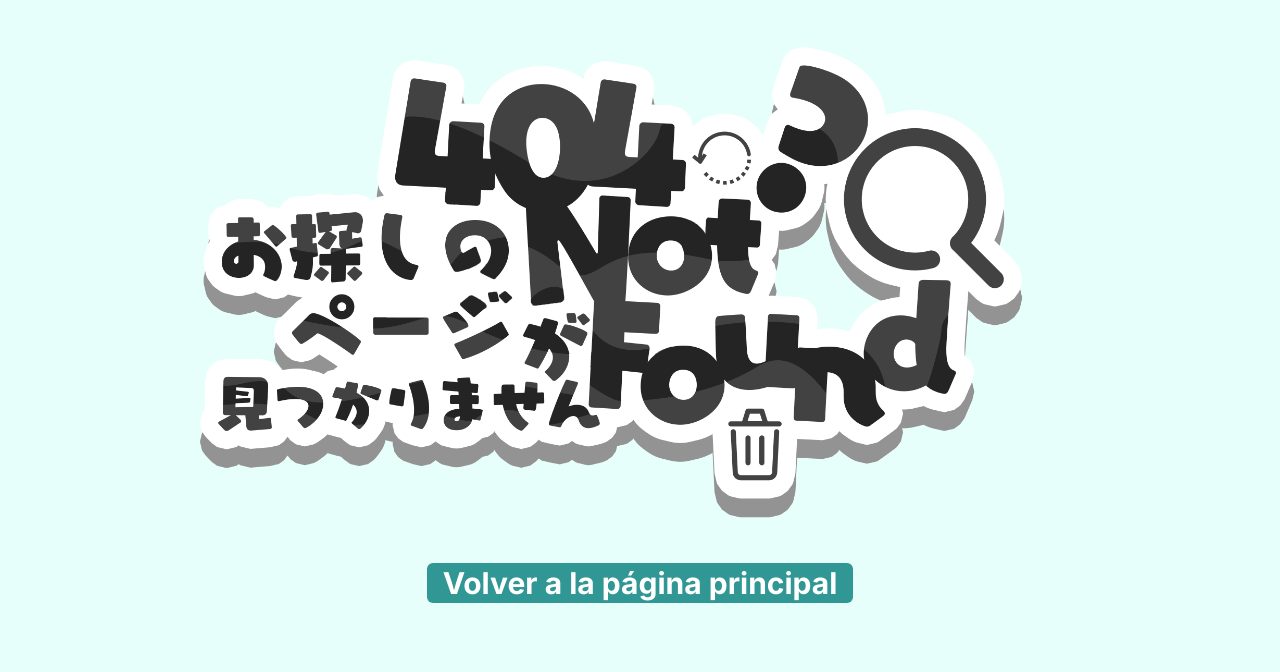
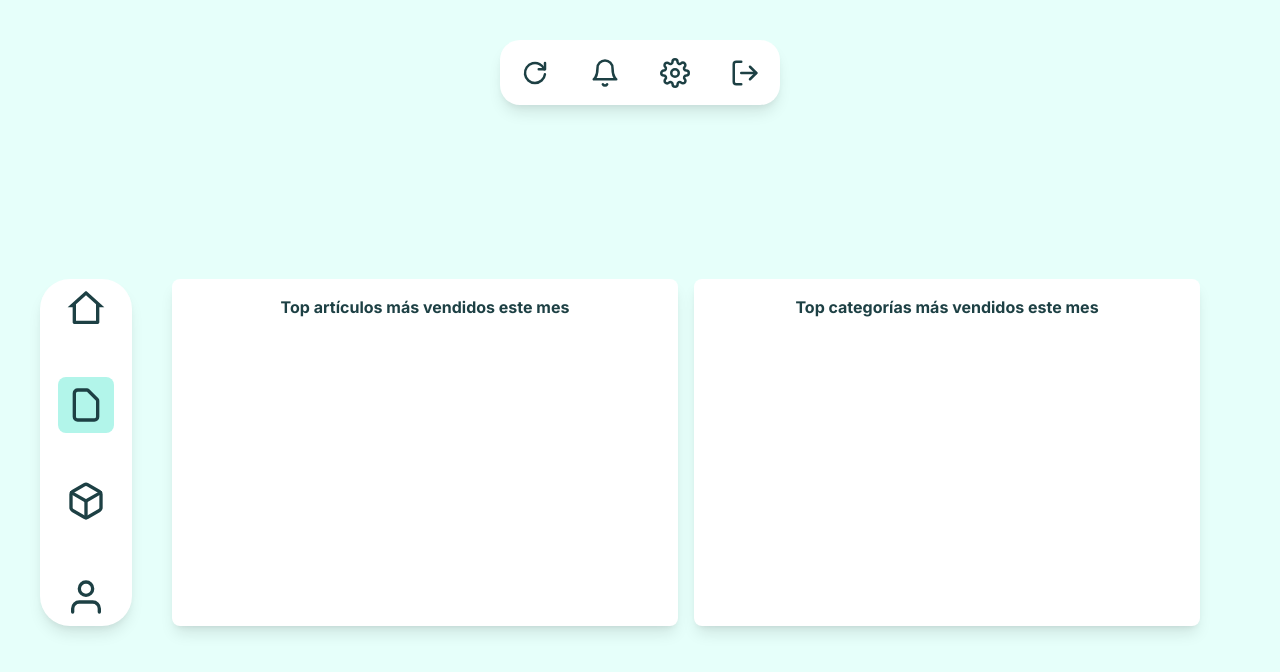
Before and after one commit to TairuOrg/client, a Next.js app: page /admin/reports in a window 1280 px wide. Before the commit this address had no page. Shown: the top 672 px of the page. Built offline with nearby package versions, Linux system fonts and the light colour scheme; no server answers.

Commit message:
feat: top ten articles and categories by its number of sales

```diff
--- /dev/null
+++ b/src/actions/stats.ts
@@ -0,0 +1,29 @@
+"use server";
+
+import { BASE_URL } from "@/constants";
+import { getStatisticsData, ServerResponse, Statistics } from "@/types";
+import { cookies } from "next/headers";
+
+export async function getTopTenArticles(
+  payload: getStatisticsData
+): Promise<ServerResponse<Statistics>> {
+  try {
+    const session = cookies().get("SESSION_TOKEN")?.value;
+
+    const response = await fetch(`${BASE_URL}/admin/get-statistics`, {
+      method: "POST",
+      headers: {
+        "Content-Type": "application/json",
+        Cookie: `SESSION_TOKEN=${session}`,
+      },
+      body: JSON.stringify(payload),
+    });
+
+    const result: ServerResponse<Statistics> = await response.json();
+    console.log(result.body.payload);
+    return result;
+  } catch (e) {
+    console.error(e);
+    throw new Error("Error updating item");
+  }
+}
--- /dev/null
+++ b/src/app/admin/reports/page.tsx
@@ -0,0 +1,57 @@
+"use client";
+
+import { BarChart, Bar, ResponsiveContainer, Legend, XAxis } from "recharts";
+import { useState, useEffect } from "react";
+import { getTopTenArticles } from "@/actions/stats";
+import { Statistics } from "@/types";
+
+export default function ReportsPage() {
+  const [topTenArticles, setTopTenArticles] = useState<Statistics>();
+
+  useEffect(() => {
+    (async () => {
+      const {
+        body: { payload },
+      } = await getTopTenArticles({
+        frequency: "Este mes",
+        statistics: [
+          "Top 10 articulos mas vendidos",
+          "Top 10 categorias mas vendidas",
+        ],
+      });
+      setTopTenArticles(payload);
+    })();
+  }, []);
+  return (
+    <section className=" flex justify-center items-center w-full h-full px-10 gap-4">
+      <div className="flex flex-col items-center w-[50%] h-[50%] pt-4 bg-white shadow-lg rounded-lg">
+        <h1>Top artículos más vendidos este mes</h1>
+        <ResponsiveContainer width={"100%"} height={"100%"}>
+          <BarChart
+            data={topTenArticles?.topTenItems}
+            margin={{
+              top: 5,
+              right: 10,
+              left: 5,
+              bottom: 5,
+            }}
+          >
+            <XAxis dataKey="name" />
+
+            <Bar dataKey={"total_sold"} fill="#38B2AC"></Bar>
+          </BarChart>
+        </ResponsiveContainer>
+      </div>
+      <div className="flex flex-col items-center w-[50%] h-[50%] pt-4 bg-white shadow-lg rounded-lg">
+        <h1>Top categorías más vendidos este mes</h1>
+        <ResponsiveContainer width={"100%"} height={"100%"}>
+          <BarChart data={topTenArticles?.topTenCategories}>
+            <XAxis dataKey="category" />
+
+            <Bar dataKey={"total_sold"} fill="#38B2AC"></Bar>
+          </BarChart>
+        </ResponsiveContainer>
+      </div>
+    </section>
+  );
+}
--- a/src/types.ts
+++ b/src/types.ts
@@ -233,3 +233,28 @@ export type ChartDataPerDay =  {
   actual: number;
   "semana previa": number;
 }
+
+export type getStatisticsData = {
+  frequency: string;
+  statistics: string[];
+};
+export type Statistics = {
+  salesAmount: number | null;
+  salesTotal: number | null;
+  salesAverage: number | null;
+  topTenItems: {
+    name: string;
+    category: string;
+    item_count: number;
+    total_sold: number;
+    price: string;
+    total_income: string;
+  }[];
+
+  topTenCategories: {
+    category: string;
+    count: number | null;
+    total_sold: number;
+    total_income: string;
+  }[];
+};
```
